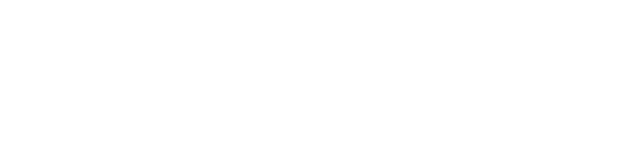
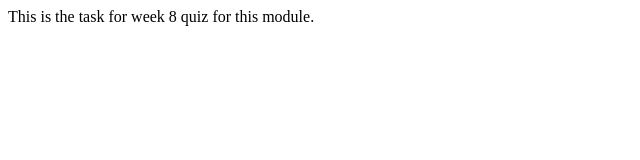
Before and after one commit to MMISLAM14/MMISLAM14.github.io, a plain HTML site: page index.html in a window 1280 px wide. Shown: the whole page, without its empty margins (0-640 px from the left). Drawn offline with Linux system fonts and the light colour scheme.

Commit message:
Update index.html

```diff
--- a/index.html
+++ b/index.html
@@ -6,6 +6,7 @@
 </head>
 
  <body>
+    This is the task for week 8 quiz for this module.
 </body>
 
 </html>
```
